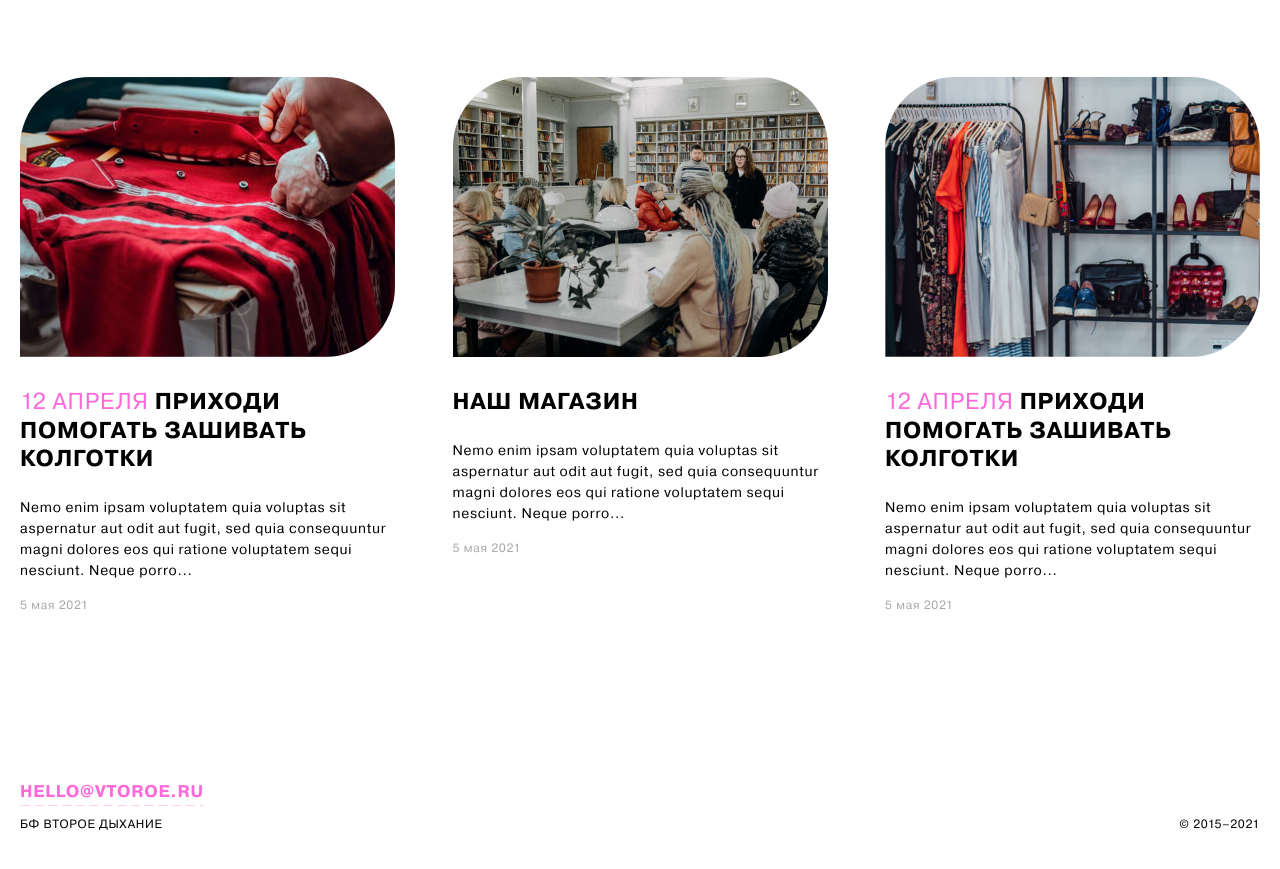
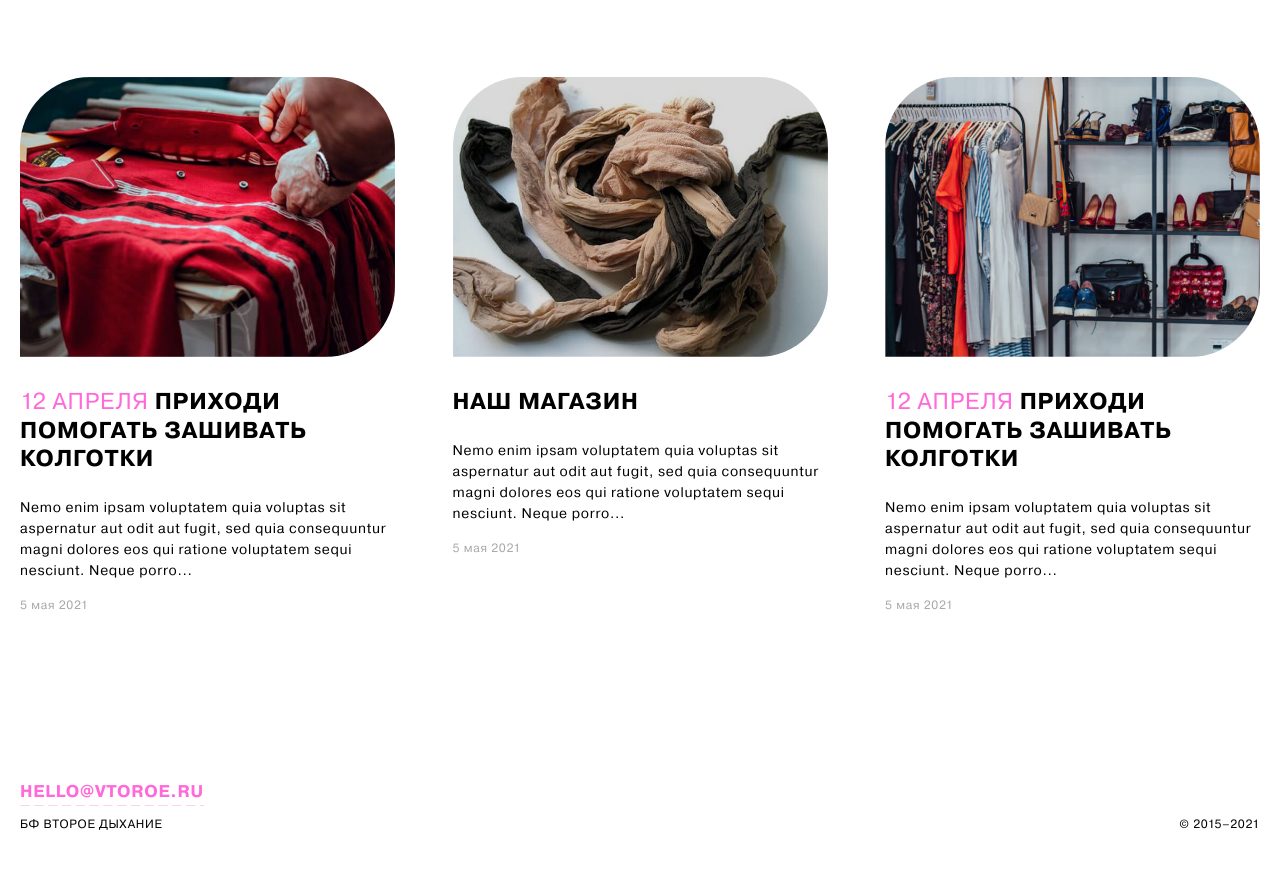
Before and after one commit to websorokinweb/second-breath, a plain HTML site: page index.html in a window 1280 px wide. Shown: the part 2385-3254 px from the top of the page. Drawn offline with nearby package versions, Linux system fonts and the light colour scheme.

Commit message:
Update index.html

```diff
--- a/index.html
+++ b/index.html
@@ -572,7 +572,7 @@
                     <a class="events__item-wrapper" href='#'>
                         <div class="events__item">
                             <div class="events__item-imgbox">
-                                <img src="images/event/event_5.jpg" alt="">
+                                <img src="images/event/event_2.jpg" alt="">
                             </div>
                             <div class="events__item-content">
                                 <p class="events__item-title">
```
